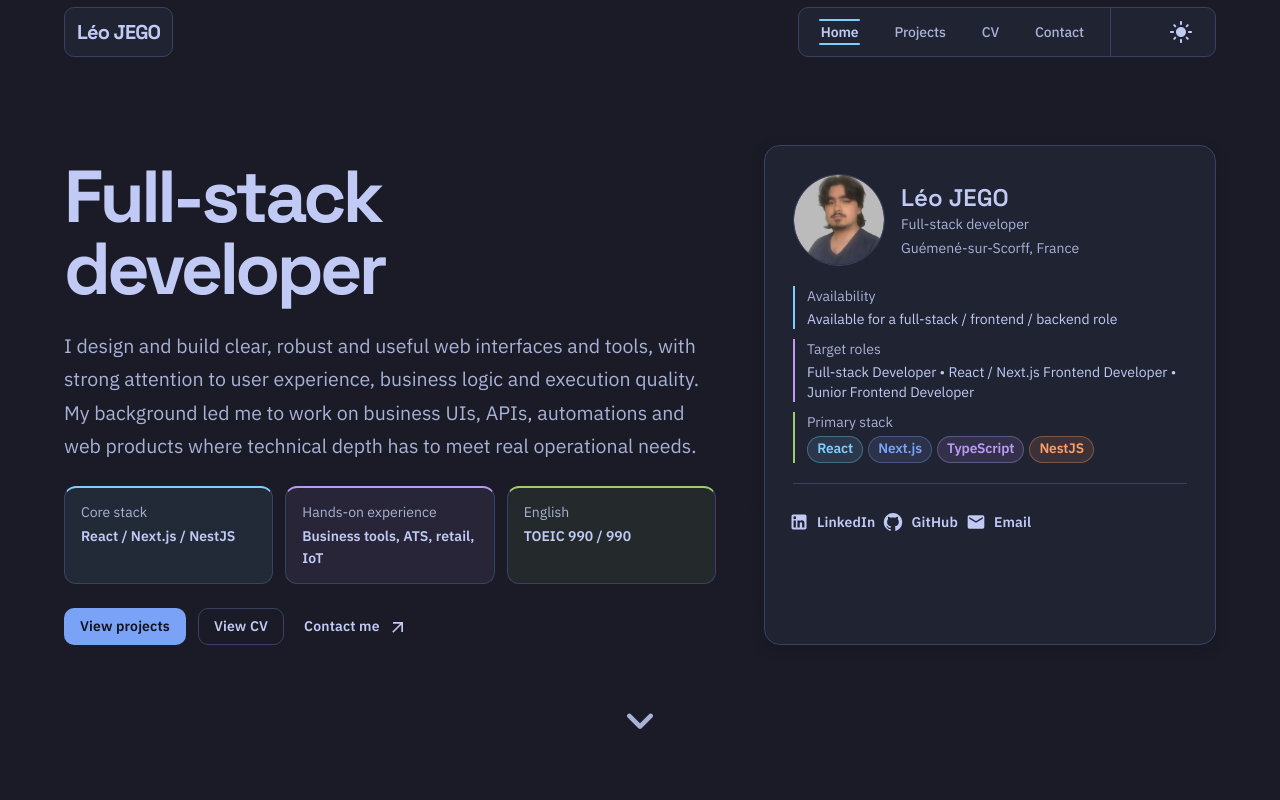
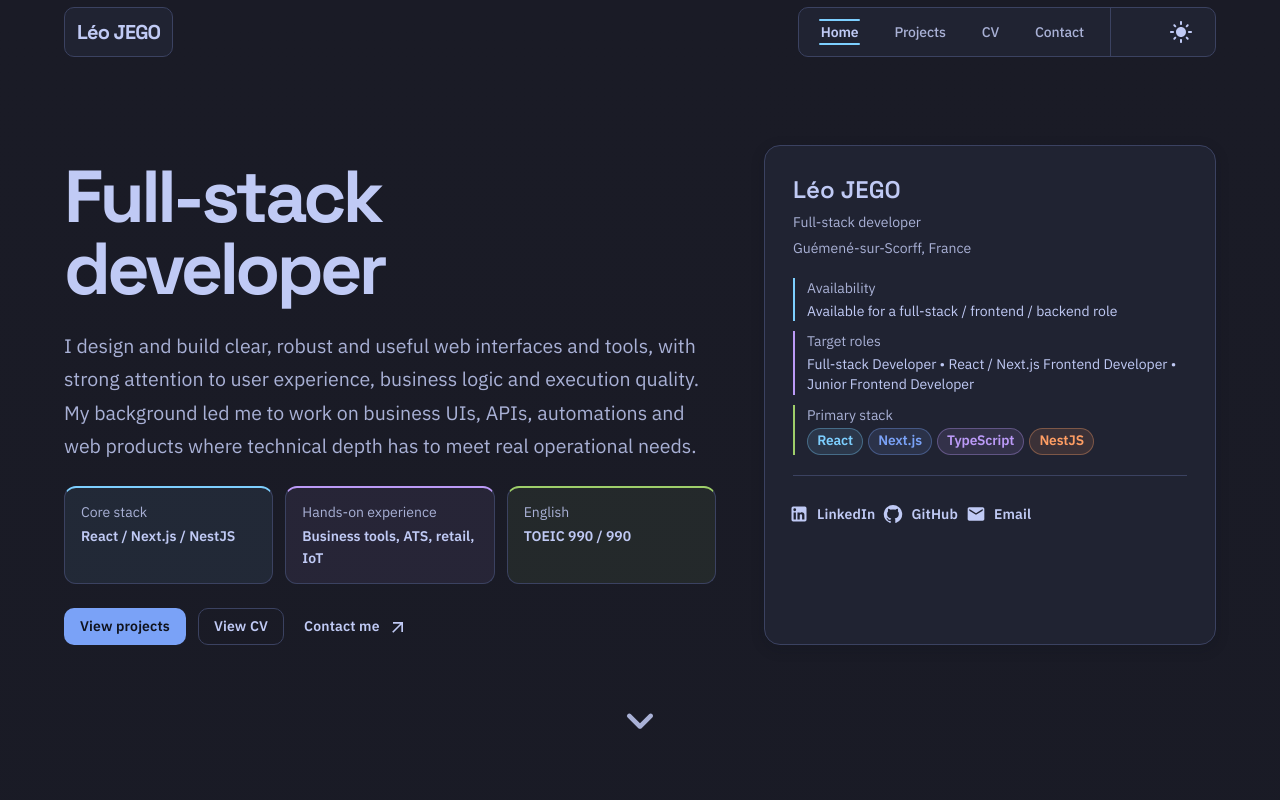
Before and after one commit to Kelkunx/Portfolio, a Next.js app: page / in a window 1280 px wide. Shown: the top 800 px of the page. Built offline with nearby package versions, Linux system fonts and the light colour scheme; no server answers; some icons are missing.

Commit message:
mise à jour CV et suppression photo de profil

```diff
--- a/src/components/HeroSection.tsx
+++ b/src/components/HeroSection.tsx
@@ -9,7 +9,6 @@
 import Grid from '@mui/material/Grid';
 import Container from '@mui/material/Container';
 import Link from 'next/link';
-import Image from 'next/image';
 import { LinkedIn, Email, GitHub, ArrowOutward, KeyboardArrowDownRounded } from '@mui/icons-material';
 import { useLocale } from '../context/LocaleContext';
 import { getProfile } from '../../lib/content';
@@ -148,37 +147,16 @@
               }}
             >
               <Stack spacing={2.5}>
-                <Stack direction="row" spacing={2} alignItems="center">
-                  <Box
-                    sx={{
-                      width: 92,
-                      height: 92,
-                      borderRadius: '999px',
-                      overflow: 'hidden',
-                      border: '1px solid var(--border)',
-                      flexShrink: 0,
-                    }}
-                  >
-                    <Image
-                      src={profile.avatar}
-                      alt={profile.name}
-                      width={92}
-                      height={92}
-                      style={{ width: '100%', height: '100%', objectFit: 'cover', display: 'block' }}
-                      priority
-                    />
-                  </Box>
-                  <Box>
+                <Stack spacing={0.75}>
                   <Typography variant="h5" sx={{ color: 'var(--text)' }}>
                     {profile.name}
                   </Typography>
-                    <Typography variant="body2" color="text.secondary" sx={{ mb: 0.5 }}>
+                  <Typography variant="body2" color="text.secondary">
                     {profile.title}
                   </Typography>
                   <Typography variant="body2" color="text.secondary">
                     {profile.location}
                   </Typography>
-                  </Box>
                 </Stack>
 
                 <Box
```
Also changed, not shown: 1 other file (tests, documents, lock files or other folders). Lines whose indentation alone changed are shown as unchanged.
